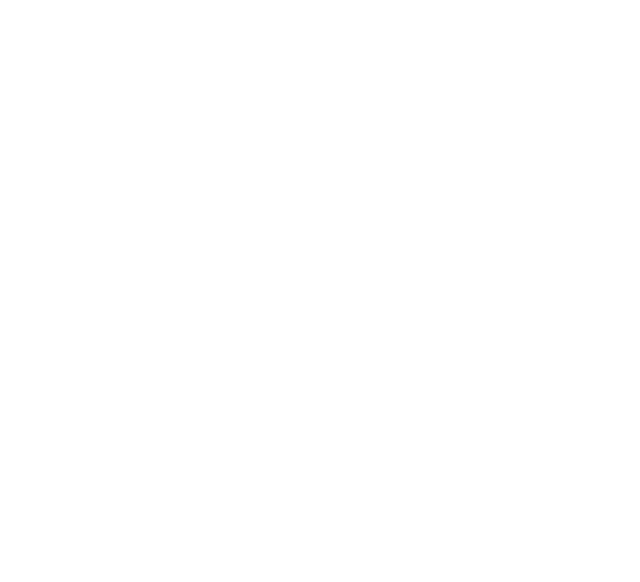
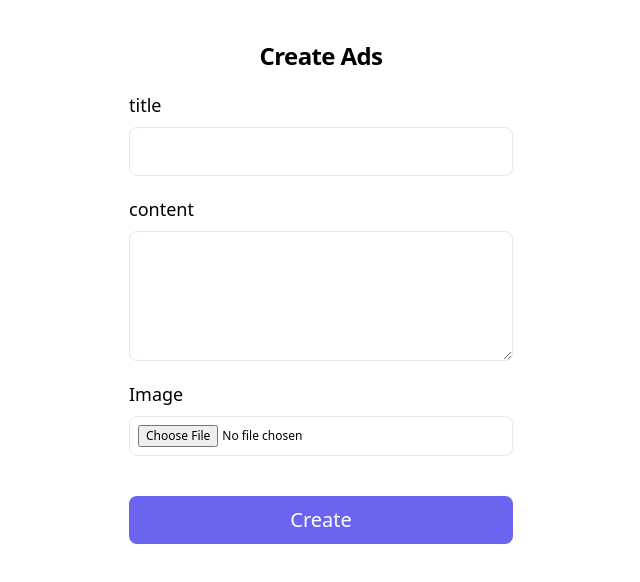
Before and after one commit to adnan4k/Hakim_web, a React (Create React App) app in the folder client/: page /create-ads in a window 1280 px wide. Before the commit this address had no page. Shown: the top 582 px of the page, without its empty margins (319-959 px from the left). Built offline with nearby package versions, Linux system fonts and the light colour scheme.

Commit message:
create post added

```diff
--- a/client/src/App.js
+++ b/client/src/App.js
@@ -1,6 +1,7 @@
 import { BrowserRouter, Routes, Route } from 'react-router-dom';
 import Home from './pages/front/Home';
 import CreatePost from './pages/dashboard/CreatePost';
+import CreateAds from './pages/dashboard/CreateAds';
 
 function App() {
 
@@ -10,6 +11,7 @@
         <Routes>
           <Route path="/" element={<Home />} />
           <Route path="/create-post" element={<CreatePost />} />
+          <Route path="/create-ads" element={<CreateAds />} />
         </Routes>
       </BrowserRouter>
     </div>
--- /dev/null
+++ b/client/src/pages/dashboard/CreateAds.jsx
@@ -0,0 +1,131 @@
+import axios from 'axios';
+import React, { useState, useEffect } from 'react';
+import { useLocation,useNavigate } from 'react-router-dom';
+
+function CreateAds() {
+  const location = useLocation();
+  const navigate = useNavigate();
+  const {row,index} = location.state || ''
+  const [formData, setFormData] = useState({
+    content: row ? row[index].content : '',
+    title:row ? row[index].title : '',
+    // Assuming image handling will be implemented separately
+    image: '',
+  });
+  useEffect(() => {
+    if (row) {
+      setFormData({
+        title: row[index].title,
+        content: row[index].content,
+      });
+    }
+  }, [row,index]);
+
+  const handleChange = (e) => {
+    const { title, value } = e.target;
+    setFormData(prev => ({ ...prev, [title]: value }));
+
+  };
+
+
+
+  const handleFileChange = (e) => {
+    const file = e.target.files[0]; // Get the first file
+    if (file) {
+      setFormData(prevFormData => ({
+        ...prevFormData,
+        image: file,
+      }));
+    }
+  };
+
+
+  const handleSubmit = async (e) => {
+    e.preventDefault();
+
+    // Create an instance of FormData
+    const formDataToSend = new FormData();
+    formDataToSend.append('title', formData.title);
+    formDataToSend.append('content', formData.content);
+
+    // Append file if it exists
+    if (formData.image) {
+        formDataToSend.append('image', formData.image);
+    }
+
+    try {
+        const config = {
+            headers: {
+                'Content-Type': 'multipart/form-data',
+            },
+        };
+
+        if (!row) {
+            // For creating a new service
+            const response = await axios.post('https://groom-health-care.onrender.com/news/create-news', formDataToSend, config);
+            console.log("Form submission response:", response.data);
+        } else {
+
+            const response = await axios.post(`https://groom-health-care.onrender.com/news/edit-news/${row[index].id}`, formDataToSend, config);
+            console.log("Form submission response:", response.data);
+        }
+
+        // Redirect after the operation
+        navigate('/admin/news/display');
+    } catch (error) {
+        console.error("Error submitting form:", error);
+    }
+};
+
+  return (
+    <form className="max-w-sm mx-auto mt-10" onSubmit={handleSubmit}>
+      <div className="mb-5">
+        <h2 className="text-xl text-center font-bold leading-tight tracking-tight text-gray-9index md:text-2xl dark:text-white">
+          Create Ads
+        </h2>
+      </div>
+
+      <div className="mb-5">
+        <label htmlFor="title" className="block mb-2 text-[18px] font-medium text-gray-9index dark:text-white">title</label>
+        <input
+          type="text"
+          id="title"
+          title="title"
+          value={formData.title}
+          onChange={handleChange}
+          className="bg-gray-5index border border-gray-3index text-gray-9index text-[18px] rounded-lg focus:ring-blue-5index focus:border-blue-5index block w-full p-2.5 dark:bg-gray-7index dark:border-gray-6index dark:placeholder-gray-4index dark:text-white dark:focus:ring-blue-5index dark:focus:border-blue-5index"
+        />
+      </div>
+
+      <div className="mb-5">
+        <label htmlFor="content" className="block mb-2 text-[18px] font-medium text-gray-9index dark:text-white">content</label>
+        <textarea
+          id="content"
+          title="content"
+          value={formData.content}
+          onChange={handleChange}
+          className="block w-full p-4 text-gray-9index border border-gray-3index rounded-lg bg-gray-5index sm:text-md focus:ring-blue-5index focus:border-blue-5index dark:bg-gray-7index dark:border-gray-6index dark:placeholder-gray-4index dark:text-white dark:focus:ring-blue-5index dark:focus:border-blue-5index"
+          rows="4" // You can adjust the number of rows as needed
+        />
+      </div>
+
+      <div className="mb-5">
+        <label htmlFor="image" className="block mb-2 text-[18px] font-medium text-gray-9index dark:text-white">Image</label>
+        <input
+        // required
+          type="file"
+          id="image"
+          title="image"
+          onChange={handleFileChange}
+          className="block w-full p-2 text-gray-9index border border-gray-3index rounded-lg bg-gray-5index sm:text-xs focus:ring-blue-5index focus:border-blue-5index dark:bg-gray-7index dark:border-gray-6index dark:placeholder-gray-4index dark:text-white dark:focus:ring-blue-5index dark:focus:border-blue-5index"
+        />
+      </div>
+
+      <button type="submit"  style={{backgroundColor:'#6A64F1'}}
+      className="w-full ring-primary-8index border-primary text-xl text-white bg-slate-5index mt-5 text-[19px] hover:bg-primary-7index focus:ring-4 focus:outline-none focus:ring-primary-3index font-medium rounded-lg px-5 py-2.5 text-center dark:bg-primary-6index dark:hover:bg-primary-7index dark:focus:ring-primary-8index">
+        {row ? 'Update' : 'Create'}
+      </button>
+    </form>
+  );
+}
+export default CreateAds;
--- /dev/null
+++ b/client/src/tailwind.config.js
@@ -0,0 +1,8 @@
+/** @type {import('tailwindcss').Config} */
+module.exports = {
+    content: ["./src/**/*.{html,js,jsx}"],
+    theme: {
+      extend: {},
+    },
+    plugins: [require("daisyui")],
+  }
```
